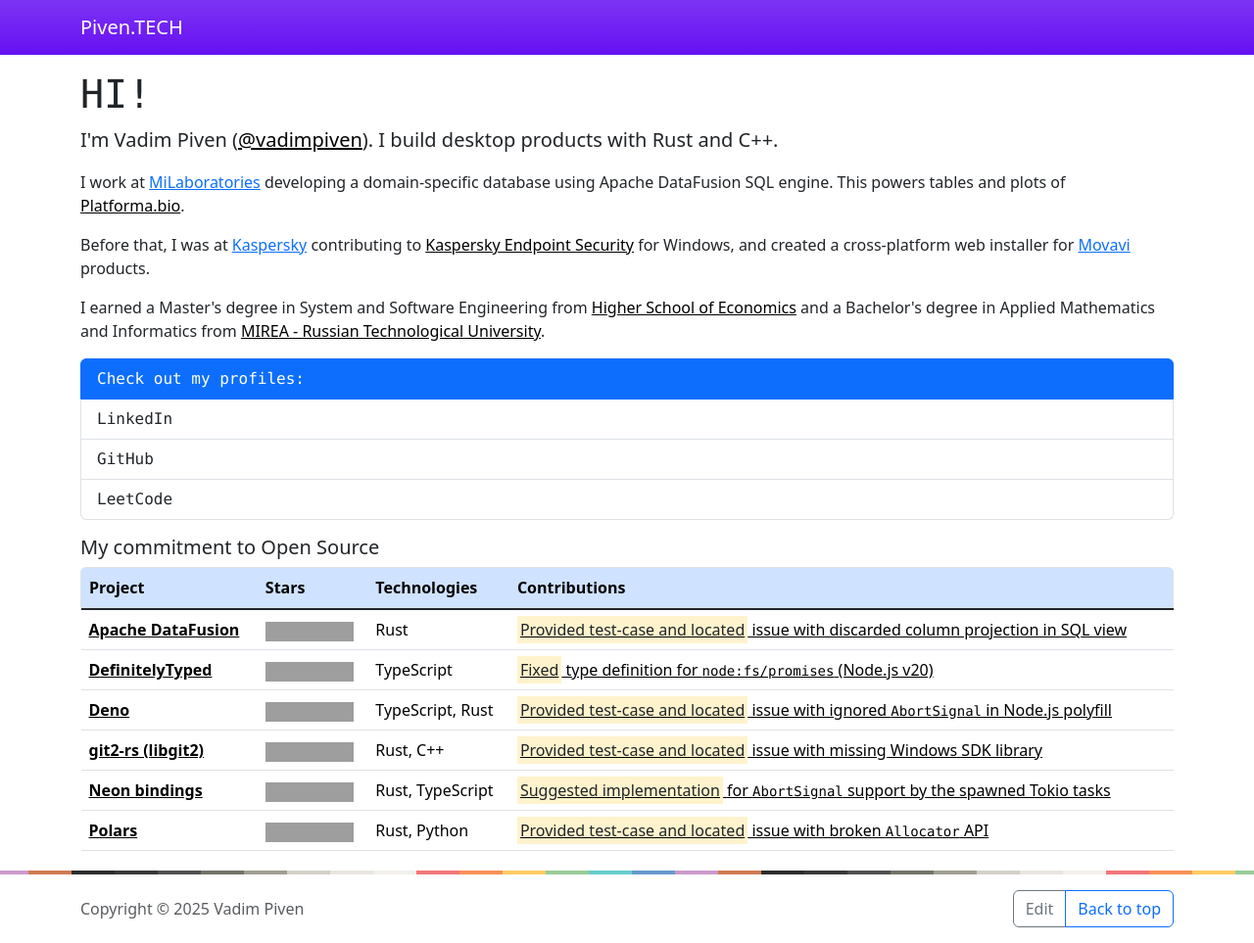
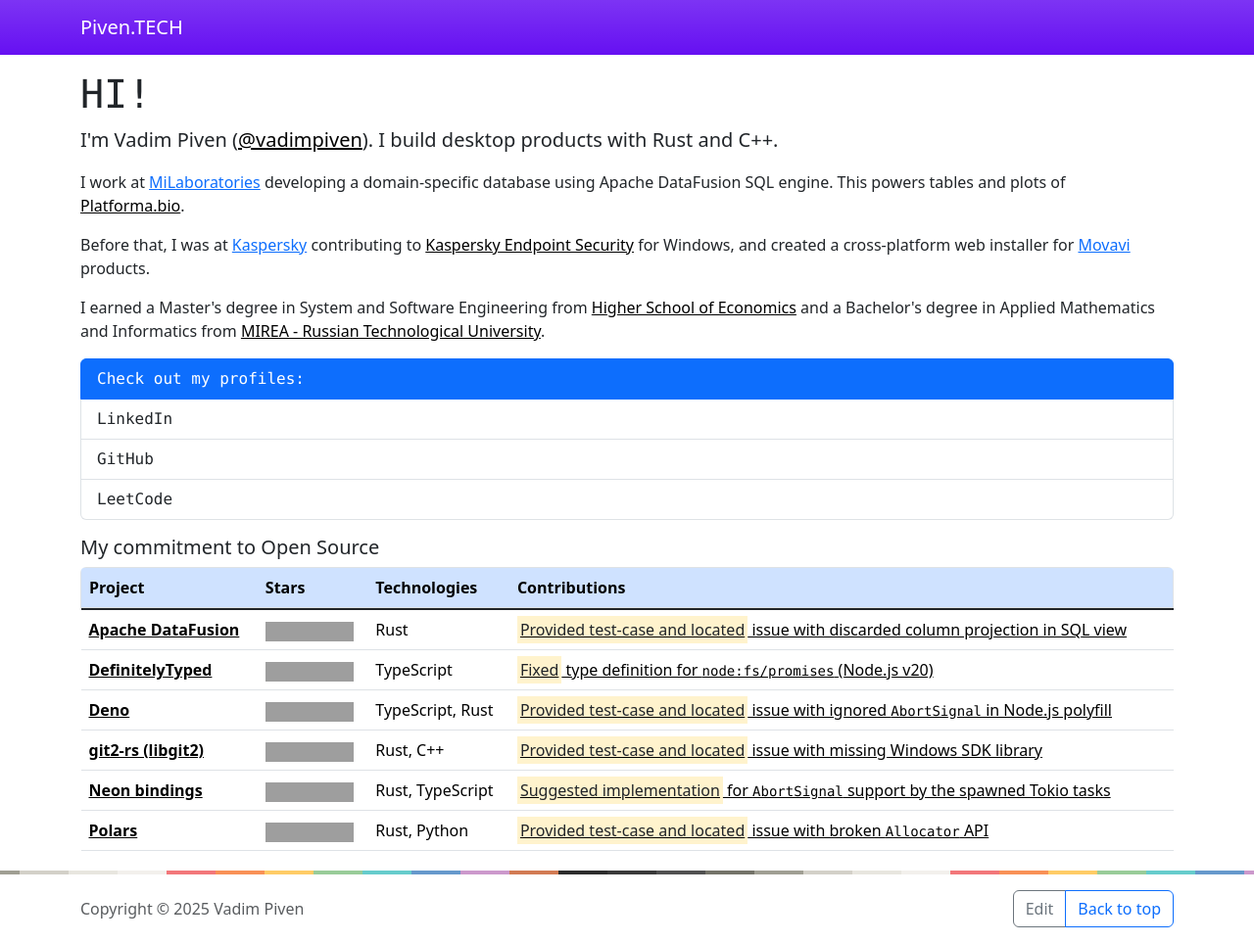
Before and after one commit to vadimpiven/vadimpiven, a Jekyll site: the page built from index.html, in a window 1280 px wide. Shown: the whole page at 98% size. Built offline with Jekyll 4.4.1, drawn with Linux system fonts in a browser that asks for light colours; grey boxes are pictures that could not be loaded.

Commit message:
Animation attempt 3

```diff
--- a/_layouts/default.html
+++ b/_layouts/default.html
@@ -250,7 +250,7 @@
 
     <div
       class="container-flex animated-stripe"
-      style="height: 4px; background: url(/assets/common/line.svg) center/55% repeat-x"
+      style="height: 4px; background: url(/assets/common/line.svg) repeat-x"
     ></div>
 
     <footer
--- a/assets/css/custom.css
+++ b/assets/css/custom.css
@@ -42,14 +42,15 @@
 
 /* Animated stripe at bottom */
 .animated-stripe {
-  animation: scroll-stripe 20s linear infinite;
+  background-size: 800px 4px !important;
+  animation: scroll-stripe 16s linear infinite;
 }
 
 @keyframes scroll-stripe {
   0% {
-    background-position-x: 0%;
+    background-position-x: 0px;
   }
   100% {
-    background-position-x: 55%;
+    background-position-x: -800px;
   }
 }
```
